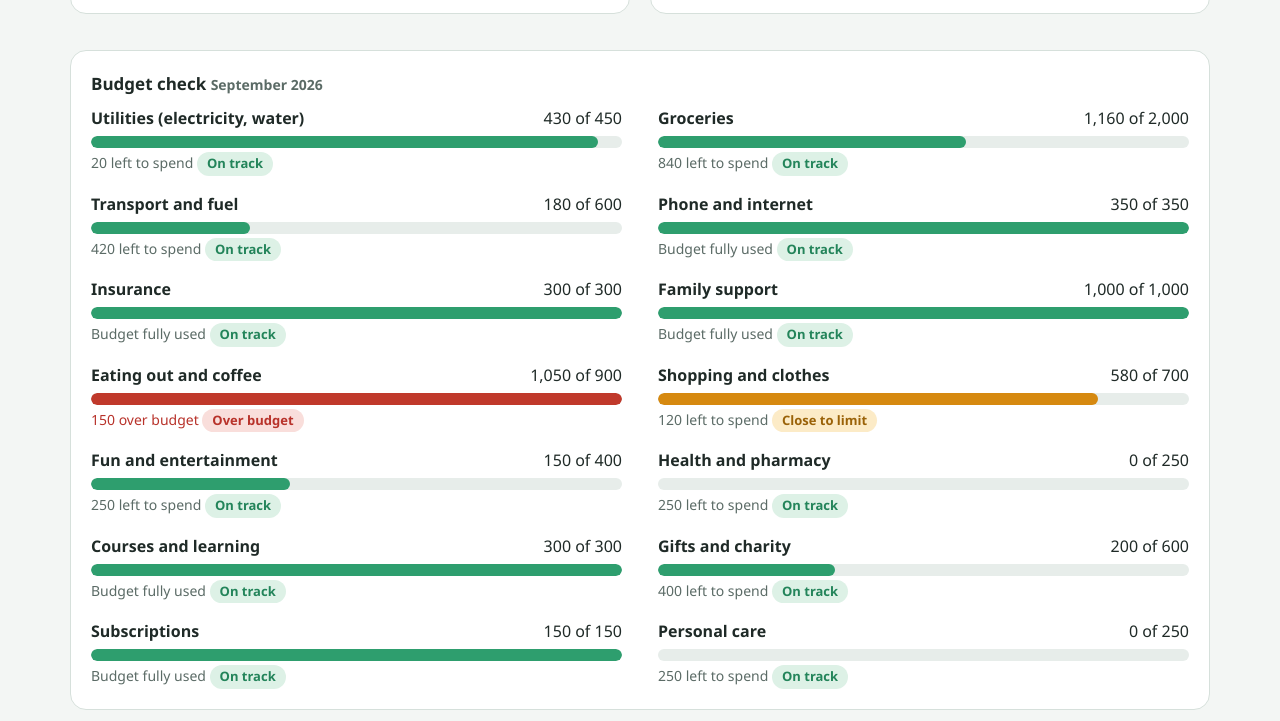
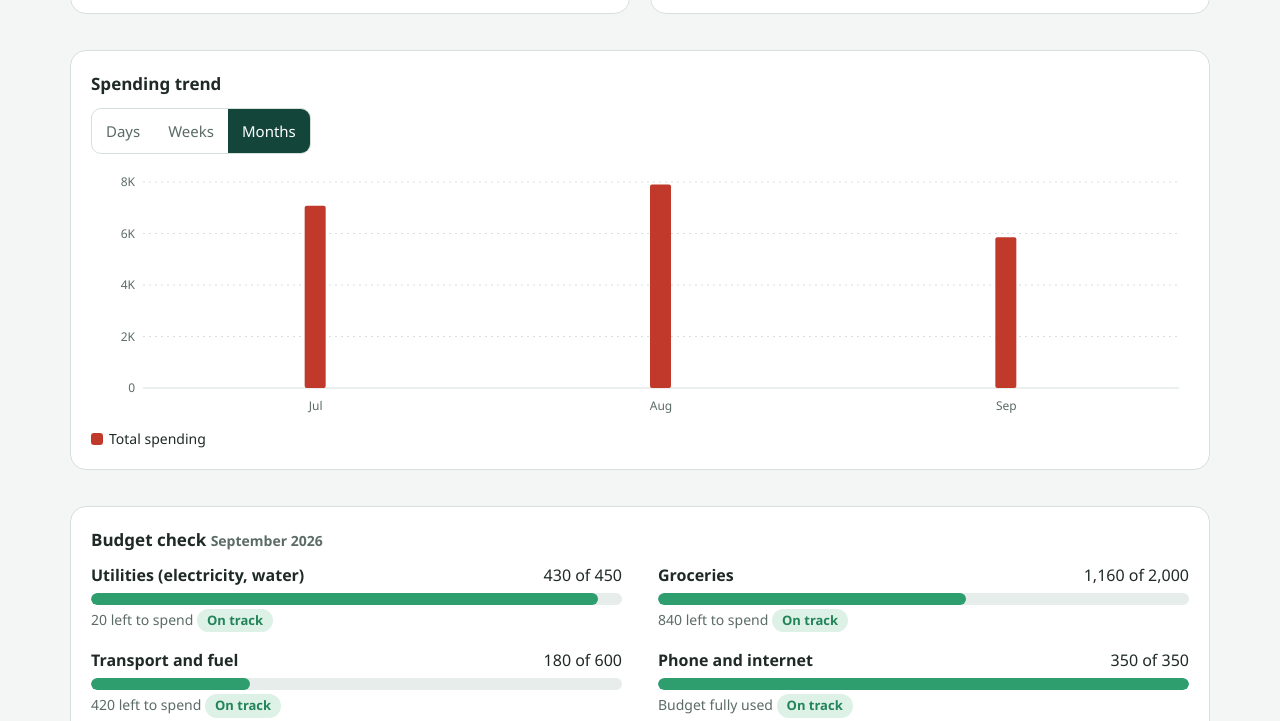
Before and after one commit to wizd3/DFinance, a website: page index.html in a window 1280 px wide. Shown: the part 1679-2400 px from the top of the page. Drawn offline with Linux system fonts and the light colour scheme.

Commit message:
Add files via upload

```diff
--- a/index.html
+++ b/index.html
@@ -336,6 +336,7 @@ table.ed th.sortable:active{background:var(--accent-solid-2)}
 .btn.solid:hover{background:var(--accent-solid-2)}
 .btn.ghost{border-color:transparent}
 .seg{display:inline-flex;border:1px solid var(--line);border-radius:10px;overflow:hidden;background:var(--surface)}
+.box .seg{margin:2px 0 14px}
 .seg button{border:0;background:transparent;padding:6px 14px;cursor:pointer;font-size:15px;color:var(--muted);min-height:44px}
 .seg button[aria-pressed="true"]{background:var(--accent-solid);color:var(--on-accent)}
 
@@ -566,6 +567,8 @@ const M = (() => {
   const edate = (s, k) => { const { y, m } = ym(s); const t = y * 12 + (m - 1) + k; return `${Math.floor(t / 12)}-${String(t % 12 + 1).padStart(2, '0')}-01`; };
   const mdiff = (a, b) => { const A = ym(a), B = ym(b); return (A.y - B.y) * 12 + (A.m - B.m); }; // months from b to a
   const normDate = s => !has(s) ? '' : (String(s).length === 7 ? s + '-01' : String(s));
+  const addDays = (s, n) => { const d = new Date(s + 'T00:00:00'); d.setDate(d.getDate() + n); return `${d.getFullYear()}-${String(d.getMonth() + 1).padStart(2, '0')}-${String(d.getDate()).padStart(2, '0')}`; };
+  const ddiff = (a, b) => Math.round((new Date(a + 'T00:00:00') - new Date(b + 'T00:00:00')) / 86400000); // days from b to a
 
   // Excel financial functions
   const PMT = (r, n, pv, fv = 0) => r === 0 ? -(pv + fv) / n : -(pv * Math.pow(1 + r, n) + fv) * r / (Math.pow(1 + r, n) - 1);
@@ -629,6 +632,37 @@ const M = (() => {
       logType: log.map(l => !has(l.area) ? '' : (bud.find(b => b.on && b.name === l.area)?.type || 'Not in budget')),
       overCount: bud.filter(b => b.status === 'Over budget').length,
     };
+
+    // ---------------- Spending trend (dashboard chart) — total logged
+    // spending per period, using the same S.log + amount totalling this
+    // module already uses for spentIn()/totSpent above, just bucketed by
+    // day/week/month instead of a single review month. Real "today" (not
+    // the review month) anchors the window, since this is a look back at
+    // what's actually been logged, independent of which month is being
+    // reviewed elsewhere in the app.
+    {
+      const validLog = log.filter(l => l.date);
+      const today = new Date();
+      const todayStr = `${today.getFullYear()}-${String(today.getMonth() + 1).padStart(2, '0')}-${String(today.getDate()).padStart(2, '0')}`;
+      const earliest = validLog.length ? validLog.reduce((mn, l) => l.date < mn ? l.date : mn, validLog[0].date) : todayStr;
+      const sumBetween = (from, to) => validLog.filter(l => l.date >= from && l.date <= to).reduce((a, l) => a + l.amt, 0);
+
+      const daysN = Math.min(30, Math.max(1, ddiff(todayStr, earliest) + 1));
+      const days = { keys: [], values: [] };
+      for (let i = daysN - 1; i >= 0; i--) { const d = addDays(todayStr, -i); days.keys.push(d); days.values.push(sumBetween(d, d)); }
+
+      const weeksAvail = Math.max(1, Math.ceil((ddiff(todayStr, earliest) + 1) / 7));
+      const weeksN = Math.min(12, weeksAvail);
+      const weeks = { keys: [], values: [] };
+      for (let i = weeksN - 1; i >= 0; i--) { const end = addDays(todayStr, -7 * i), start = addDays(end, -6); weeks.keys.push(start); weeks.values.push(sumBetween(start, end)); }
+
+      const todayMonth = first(todayStr), earliestMonth = first(earliest);
+      const monthsN = Math.min(12, Math.max(1, mdiff(todayMonth, earliestMonth) + 1));
+      const months = { keys: [], values: [] };
+      for (let i = monthsN - 1; i >= 0; i--) { const m = edate(todayMonth, -i); months.keys.push(m); months.values.push(sumBetween(m, eom(m))); }
+
+      out.spendTrend = { days, weeks, months };
+    }
 
     // ---------------- Loans
     const loans = S.loans.map(l => {
@@ -872,7 +906,7 @@ if (typeof module !== 'undefined') module.exports = sampleState;
 'use strict';
 let S = sampleState();
 let R = M.compute(S);
-const UI = { tab: 'dashboard', logFilter: 'month', tableUI: {} };
+const UI = { tab: 'dashboard', logFilter: 'month', tableUI: {}, spendTrend: { granularity: 'months' } };
 
 /* ---------------- helpers ---------------- */
 const $ = (s, el = document) => el.querySelector(s);
@@ -888,6 +922,7 @@ const fmt = v => !ok(v) ? '' : `${fm(v)} ${S.settings.currency || ''}`.trim();
 const fp = (v, d = 0) => !ok(v) ? '' : `${(v * 100).toFixed(d)}%`;
 const MONTHS = ['January', 'February', 'March', 'April', 'May', 'June', 'July', 'August', 'September', 'October', 'November', 'December'];
 const fmon = (s, long) => { if (!s) return ''; const [y, m] = String(s).split('-').map(Number); if (!y || !m) return ''; return `${long ? MONTHS[m - 1] : MONTHS[m - 1].slice(0, 3)} ${y}`; };
+const fday = s => { if (!s) return ''; const [y, m, d] = String(s).split('-').map(Number); if (!y || !m || !d) return ''; return `${d} ${MONTHS[m - 1].slice(0, 3)}`; };
 const fdate = s => { if (!s) return ''; const [y, m, d] = String(s).split('-').map(Number); return d ? `${d} ${MONTHS[m - 1].slice(0, 3)} ${y}` : fmon(s); };
 const abbr = v => { const a = Math.abs(v); return a >= 1e6 ? `${(v / 1e6).toFixed(a >= 1e7 ? 0 : 1)}M` : a >= 1e3 ? `${Math.round(v / 1e3)}K` : `${Math.round(v)}`; };
 const signCls = v => !ok(v) || Math.abs(v) < 0.5 ? '' : v < 0 ? 'neg' : 'pos';
@@ -1436,6 +1471,13 @@ const CHARTS = {
     const size = Math.min(220, Math.max(160, node.clientWidth > 520 ? 220 : node.clientWidth * .6));
     node.innerHTML = `<div class="pie-wrap"><div style="display:grid;place-items:center">${pieChart(slices, size)}</div><div class="pie-legend">${slices.map(s => `<div><i style="--lc:${s.color}"></i><span>${esc(s.label)}</span><span class="num">${fm(s.value)}</span><span class="p num">${fp(s.value / tot)}</span></div>`).join('')}</div></div>`;
   },
+  spendtrend(node, R) {
+    if (!S.log.length) { node.innerHTML = '<p class="empty">Log some spending on the Expenses tab to see your trend.</p>'; return; }
+    const g = UI.spendTrend.granularity, d = R.spendTrend[g];
+    const labelFmt = g === 'months' ? k => fmon(k).slice(0, 3) : fday;
+    node.innerHTML = barChart({ labels: d.keys.map(labelFmt), series: [{ name: 'Spending', color: C.out, values: d.values }], width: node.clientWidth })
+      + `<div class="chart-legend"><span><i style="--lc:${C.out}"></i>Total spending</span></div>`;
+  },
   loan(node, R) {
     const sc = R.loans.schedule;
     if (!sc.length) { node.innerHTML = '<p class="empty">Pick a loan with an amount, rate, length and first payment date.</p>'; return; }
@@ -1515,9 +1557,16 @@ const RENDER = {
         <div class="box"><h4>Money in vs money going out</h4><p class="sub small">Each month of your plan year.</p><div class="chart" data-chart="cashflow"></div></div>
         <div class="box"><h4>Goal progress</h4><div class="progress-list" data-b="goals"></div></div>
       </div>
+      <div class="box block">
+        <h4>Spending trend</h4>
+        <div class="seg" role="group" aria-label="Time period" data-b="trendseg"></div>
+        <div class="chart" data-chart="spendtrend"></div>
+      </div>
       <div class="box block"><h4>Budget check <span class="muted small" data-b="budgetmonth"></span></h4><div class="progress-list two" data-b="budget"></div></div>`;
     const B = k => $(`[data-b="${k}"]`, p);
     $$('[data-go]', p).forEach(b => b.addEventListener('click', () => showTab(b.dataset.go)));
+    const trendSeg = B('trendseg');
+    [['days', 'Days'], ['weeks', 'Weeks'], ['months', 'Months']].forEach(([k, l]) => trendSeg.appendChild(el('button', { type: 'button', 'aria-pressed': String(UI.spendTrend.granularity === k), onclick: e => { UI.spendTrend.granularity = k; $$('button', trendSeg).forEach(b => b.setAttribute('aria-pressed', String(b === e.currentTarget))); refresh(); } }, l)));
     bind(B('firstrun'), (n, R) => {
       const fresh = R.dashboard.moneyIn === 0 && !S.loans.length && !S.holdings.length && !S.goals.length && !S.log.length &&
         !S.pots.some(pt => M.num(pt.balance) || M.num(pt.deposit)) &&
```
